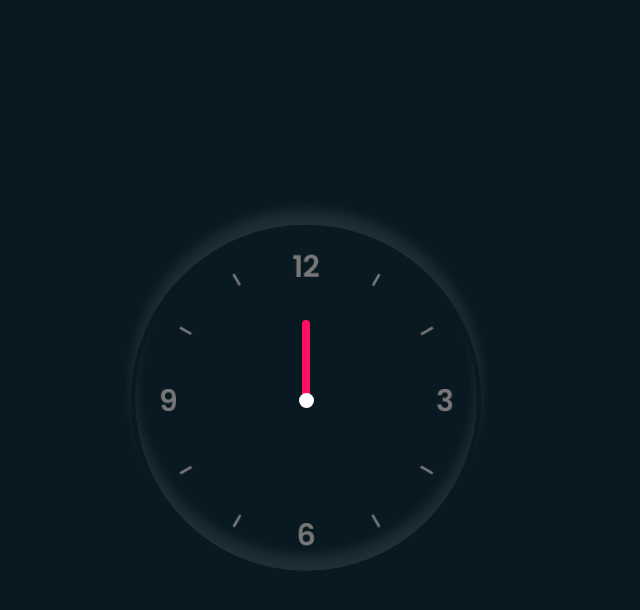
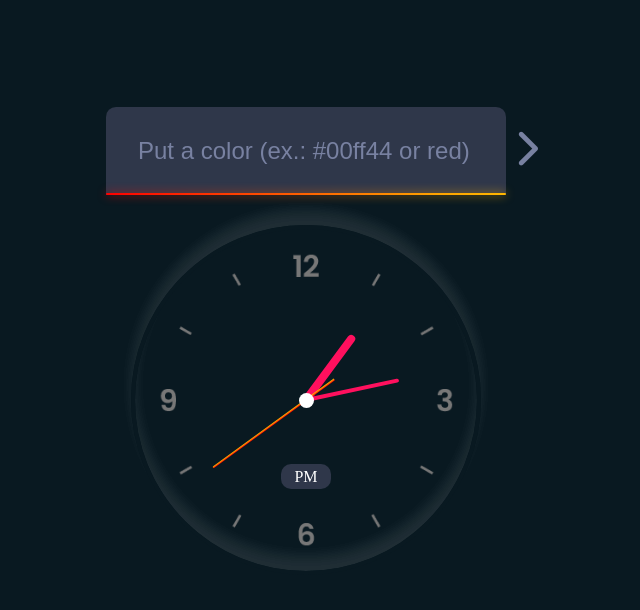
Before and after one commit to jonatasJS/ClockCSS, a website: page index.html in a window 1280 px wide. Shown: the whole page, without its empty margins (334-974 px from the left). Drawn offline with Linux system fonts and the light colour scheme.

Commit message:
beta 0.0.2

```diff
--- a/index.html
+++ b/index.html
@@ -8,6 +8,11 @@
     <link rel="stylesheet" href="/styles/style.css">
   </head>
   <body>
+    <div class="webflow-style-input">
+      <input class="" id="MnColor" type="email" placeholder="Put a color (ex.: #00ff44 or red)"></input>
+      <button id="btnColor" type="submit"><i class="fas fa-chevron-right"></i></button>
+    </div>
+
     <div class="clock">
       <div class="hour">
         <div class="hr" id="hr"></div>
@@ -18,6 +23,12 @@
       <div class="sec">
         <div class="sc" id="sc"></div>
       </div>
+      <div class="session">
+        <span id="sessionShow" style="color: white;"></span>
       </div>
+    </div>
+
+    <script src="/script/script.js"></script>
+    <script src="https://kit.fontawesome.com/3af35cbbff.js" crossorigin="anonymous"></script>
   </body>
 </html>
--- /dev/null
+++ b/src/script/script.js
@@ -0,0 +1,48 @@
+const deg = 6;
+let session = 'AM';
+const hr = document.getElementById('hr');
+const mn = document.getElementById('mn');
+const sc = document.getElementById('sc');
+const MnColor = document.getElementById('MnColor');
+const btnColor = document.getElementById('btnColor');
+const sessionShow = document.getElementById('sessionShow');
+
+window.onload = () => {
+    if(typeof(localStorage.getItem('color')) == 'string') document.getElementsByTagName('body')[0].style.setProperty('--colorBG', `${localStorage.getItem('color')}`);
+}
+
+function changeBackgroundColorMinutes() {
+    if(MnColor.value == '') return alert('Put a color (ex.: #00ff44)');
+
+    const color = MnColor.value.replace(' ', '');
+
+    document.getElementsByTagName('body')[0].style.setProperty('--colorBG', `${color}`);
+
+    localStorage.setItem('color', color);
+}
+
+btnColor.addEventListener('click', () => {
+    changeBackgroundColorMinutes();
+});
+
+document.addEventListener('keypress', e => {
+    if(e.keyCode === 13) {
+        changeBackgroundColorMinutes();
+    }
+    else return;
+});
+
+setInterval(() => {
+    let day = new Date();
+    let hh = day.getHours() * 30;
+    let mm = day.getMinutes() * deg;
+    let ss = day.getSeconds() * deg;
+
+    if(hh > 12) session = 'PM'
+    else session = 'AM'
+
+    hr.style.transform = `rotateZ(${(hh)+(mm/12)}deg)`;
+    mn.style.transform = `rotateZ(${mm}deg)`;
+    sc.style.transform = `rotateZ(${ss}deg)`;
+    sessionShow.innerText = session;
+}, 1000);
--- a/src/styles/style.css
+++ b/src/styles/style.css
@@ -10,6 +10,155 @@ body {
   align-items: center;
   min-height: 100vh;
   background: #091921;
+  --colorBG: #ff105e;
+}
+
+/* .form__group {
+  position: absolute;
+  padding: 15px 0 0;
+  margin-top: 10px;
+  width: auto;
+  transform: translateY(-500%);
+  align-items: center;
+  justify-content: center;
+}
+.form__field {
+  font-family: inherit;
+  width: 70vw;
+  border: 0;
+  border-bottom: 2px solid #9b9b9b;
+  outline: 0;
+  font-size: 1.3rem;
+  color: #fff;
+  padding: 7px 0;
+  background: transparent;
+  transition: border-color 0.2s;
+}
+.form__field::placeholder {
+  color: transparent;
+}
+.form__field:placeholder-shown ~ .form__label {
+  font-size: 1.3rem;
+  cursor: text;
+  top: 20px;
+}
+.form__label {
+  position: absolute;
+  top: 0;
+  display: block;
+  transition: 0.2s;
+  font-size: 1rem;
+  color: #9b9b9b;
+}
+.form__field:focus,
+.form__label:focus {
+  padding-bottom: 6px;
+  font-weight: 700;
+  border-width: 3px;
+  border-image: linear-gradient(to right, #11998e, #38ef7d);
+  border-image-slice: 1;
+}
+.form__field:focus ~ .form__label {
+  position: absolute;
+  top: 0;
+  display: block;
+  transition: 0.2s;
+  font-size: 1rem;
+  color: #11998e;
+  font-weight: 700;
+}
+.form__field:required, .form__field:invalid {
+  box-shadow: none;
+} */
+
+@keyframes gradient {
+  0% {
+    background-position: 0 0;
+ }
+  100% {
+    background-position: 100% 0;
+ }
+}
+.webflow-style-input {
+  position: absolute;
+  display: flex;
+  flex-direction: row;
+  width: auto;
+  transform: translateY(-300%);
+  max-width: 400px;
+  margin: 0 auto;
+  border-radius: 10px 10px 0 0;
+  padding: 1.4rem 4rem 1.6rem 1rem;
+  background: rgba(57, 63, 84, 0.8);
+}
+
+@media only screen and (min-width: 750px) {
+  .webflow-style-input {
+    transform: translateY(-285%);
+    padding: 1.4rem 5rem 1.6rem 2rem;
+
+  }
+}
+.webflow-style-input:after {
+  content: "";
+  position: absolute;
+  left: 0px;
+  right: 0px;
+  bottom: 0px;
+  z-index: 999;
+  height: 2px;
+  border-bottom-left-radius: 2px;
+  border-bottom-right-radius: 2px;
+  background-position: 0% 0%;
+  background: linear-gradient(to right, #f00, #ffa500, #ff0, #008000, #00f, #4b0082, #ee82ee);
+  border-radius: 10px;
+  background-size: 500% auto;
+  animation: gradient 1s linear infinite;
+}
+.webflow-style-input:before {
+  content: "";
+  position: absolute;
+  left: 0px;
+  right: 0px;
+  bottom: 0px;
+  z-index: 999;
+  height: 2px;
+  border-radius: 10px;
+  border-bottom-left-radius: 2px;
+  border-bottom-right-radius: 2px;
+  background-position: 0% 0%;
+  background: linear-gradient(to right, #f00, #ffa500, #ff0, #008000, #00f, #4b0082, #ee82ee);
+  filter: blur(5px);
+  z-index: -10;
+  background-size: 500% auto;
+  animation: gradient 1s linear infinite;
+}
+/* */
+.webflow-style-input input {
+  flex-grow: 1;
+  color: #bfd2ff;
+  border: 0;
+  background: transparent;
+  font-size: 1.8rem;
+  line-height: 2.4rem;
+  vertical-align: middle;
+}
+.webflow-style-input input:focus { outline: none; }
+.webflow-style-input input::-webkit-input-placeholder {
+  color: #7881a1;
+  font-size: 1.5rem;
+}
+.webflow-style-input button {
+  color: #7881a1;
+  font-size: 2.4rem;
+  line-height: 2.4rem;
+  vertical-align: middle;
+  transition: color 0.25s;
+  background: transparent;
+  border: 0;
+}
+.webflow-style-input button:hover {
+  color: #bfd2ff;
 }
 
 .clock {
@@ -72,15 +221,46 @@ body {
   position: absolute;
   width: 8px;
   height: 80px;
-  background: #ff105e;
+  background: var(--colorBG);
+  transition: transform 10ms ease-in-out;
   z-index: 10;
   border-radius: 6px 6px 0 0;
 }
 
 .mn::before {
-
+  content: '';
+  position: absolute;
+  width: 4px;
+  height: 90px;
+  background: var(--colorBG);
+  z-index: 11;
+  border-radius: 6px 6px 0 0;
+  transition: transform 10ms ease-in-out;
+  align-items: center;
 }
 
 .sc::before {
+  content: '';
+  position: absolute;
+  width: 2px;
+  height: 150px;
+  background: linear-gradient(to right, #f00, #ffa500, #ff0, #008000, #00f, #4b0082, #ee82ee);
+  z-index: 12;
+  border-radius: 6px 6px 0 0;
+  background-position: 0% 0%;
+  background-size: 500% auto;
+  transition: transform 10ms ease-in-out;
+  animation: gradient 1s linear infinite;
+}
 
+div.session {
+  width: 50px;
+  height: 25px;
+  display: flex;
+  align-items: center;
+  justify-content: center;
+  text-align: center;
+  background: rgba(57, 63, 84, 0.8);
+  margin-top: 45%;
+  border-radius: 10px;
 }
```
Also changed, not shown: 1 other file. Lines whose indentation alone changed are shown as unchanged.
